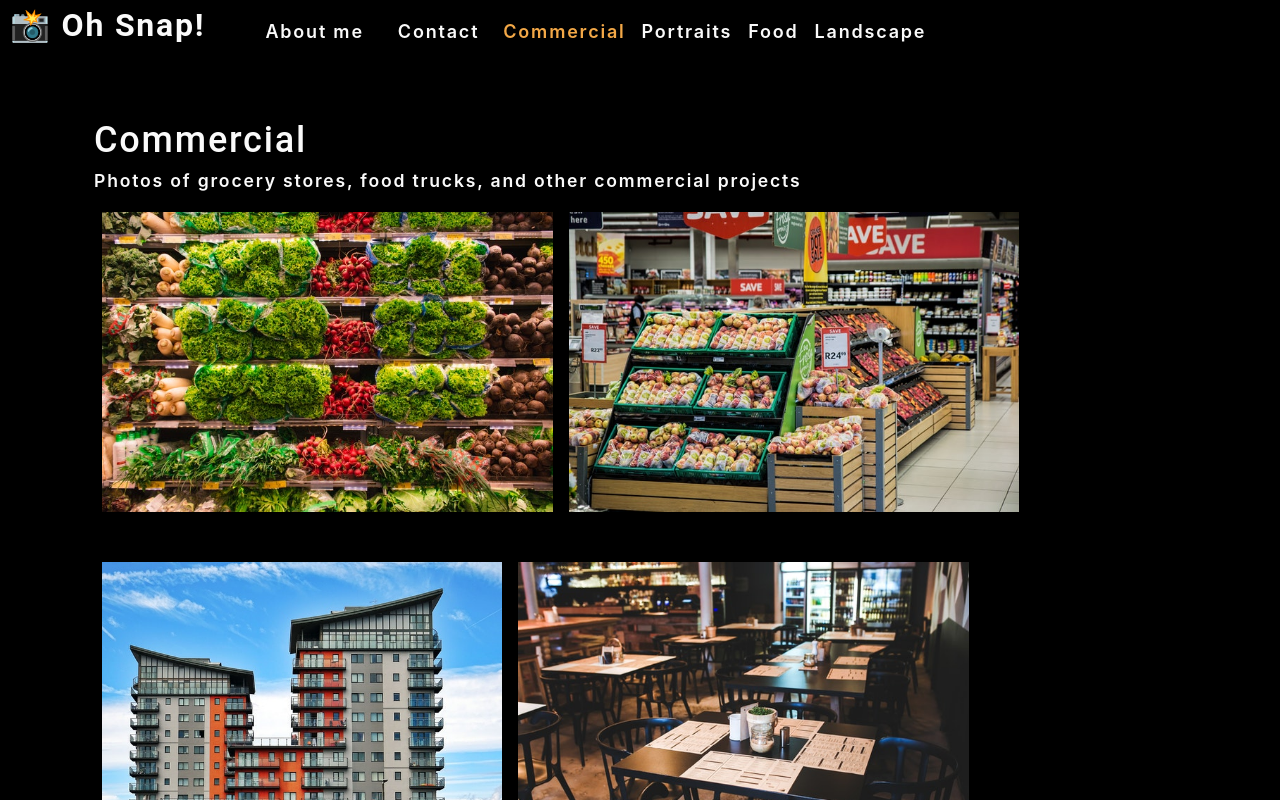
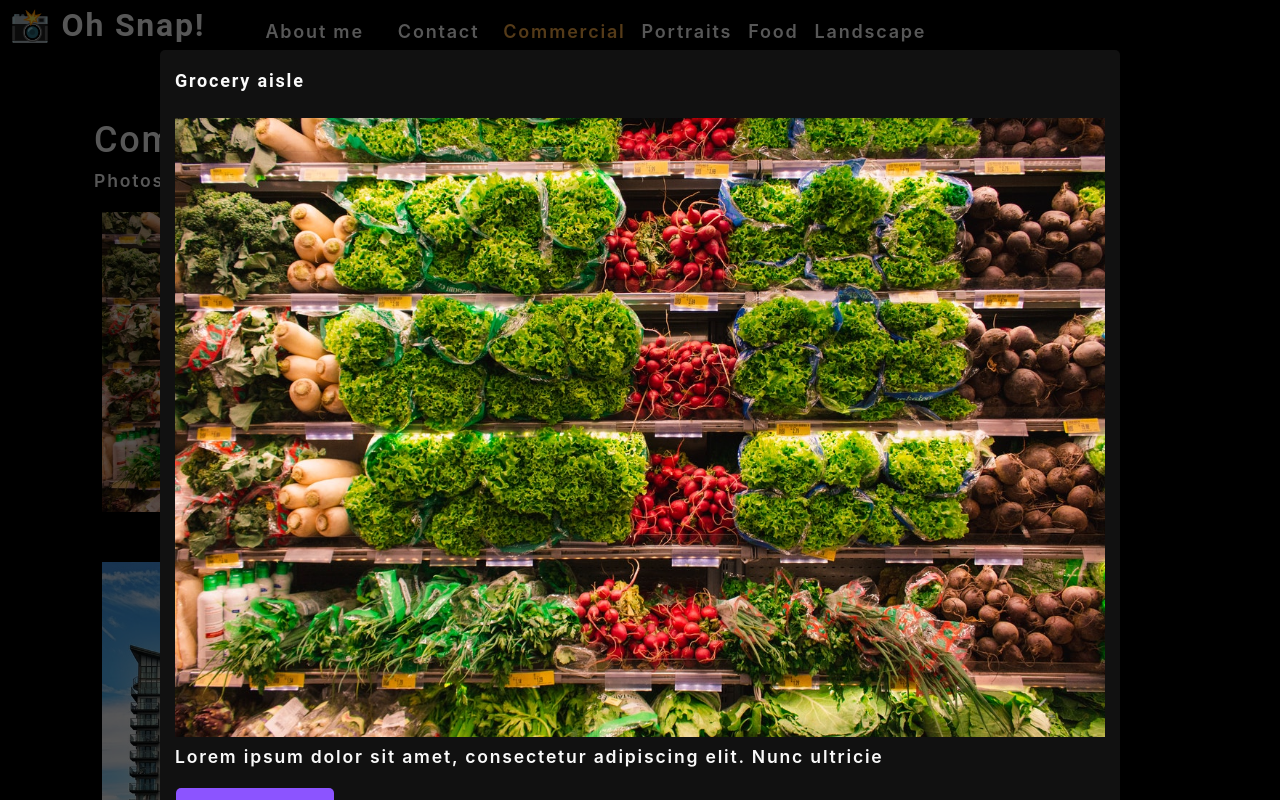
Before and after one commit to neetsabharwal/photo-port, a React (Create React App) app: page / in a window 1280 px wide. Both pictures are taken after a click on the picture 327 px from the left and 361 px from the top of the page. Shown: the top 800 px of the page. Built offline with nearby package versions, Linux system fonts and the light colour scheme.

Commit message:
modal done

```diff
--- /dev/null
+++ b/src/components/Modal/index.js
@@ -0,0 +1,17 @@
+import React from "react";
+
+function Modal({onClose, currentPhoto}) {
+    const {name, category, description, index} = currentPhoto;
+  return (
+    <div className="modalBackdrop">
+      <div className="modalContainer">
+        <h3 className="modalTitle">{name}</h3>
+        <img src={require(`../../assets/large/${category}/${index}.jpg`)} alt="current category" />
+        <p>{description}</p>
+        <button onClick={onClose} type="button">Close this modal</button>
+      </div>
+    </div>
+  );
+}
+
+export default Modal;
--- a/src/components/Photolist/index.js
+++ b/src/components/Photolist/index.js
@@ -1,6 +1,8 @@
 import React, { useState } from "react";
+import Modal from "../Modal";
 
 const PhotoList = ({ category }) => {
+  const [isModalOpen, setIsModalOpen] = useState(false);
   const [photos] = useState([
     {
       name: "Grocery aisle",
@@ -118,14 +120,24 @@
     },
   ]);
   const currentPhotos = photos.filter((photo) => photo.category === category);
+  const [currentPhoto, setCurrentPhoto] = useState();
+  const toggleModal = (image, i) => {
+    // current photo
+    setCurrentPhoto({ ...image, index: i });
+    setIsModalOpen(!isModalOpen);
+  };
   return (
     <div>
+      {isModalOpen && (
+        <Modal currentPhoto={currentPhoto} onClose={toggleModal} />
+      )}
       <div className="flex-row">
         {currentPhotos.map((image, i) => (
           <img
             src={require(`../../assets/small/${category}/${i}.jpg`)}
             alt={image.name}
             className="img-thumbnail mx-1"
+            onClick={() => toggleModal(image, i)}
             key={image.name}
           />
         ))}
```
